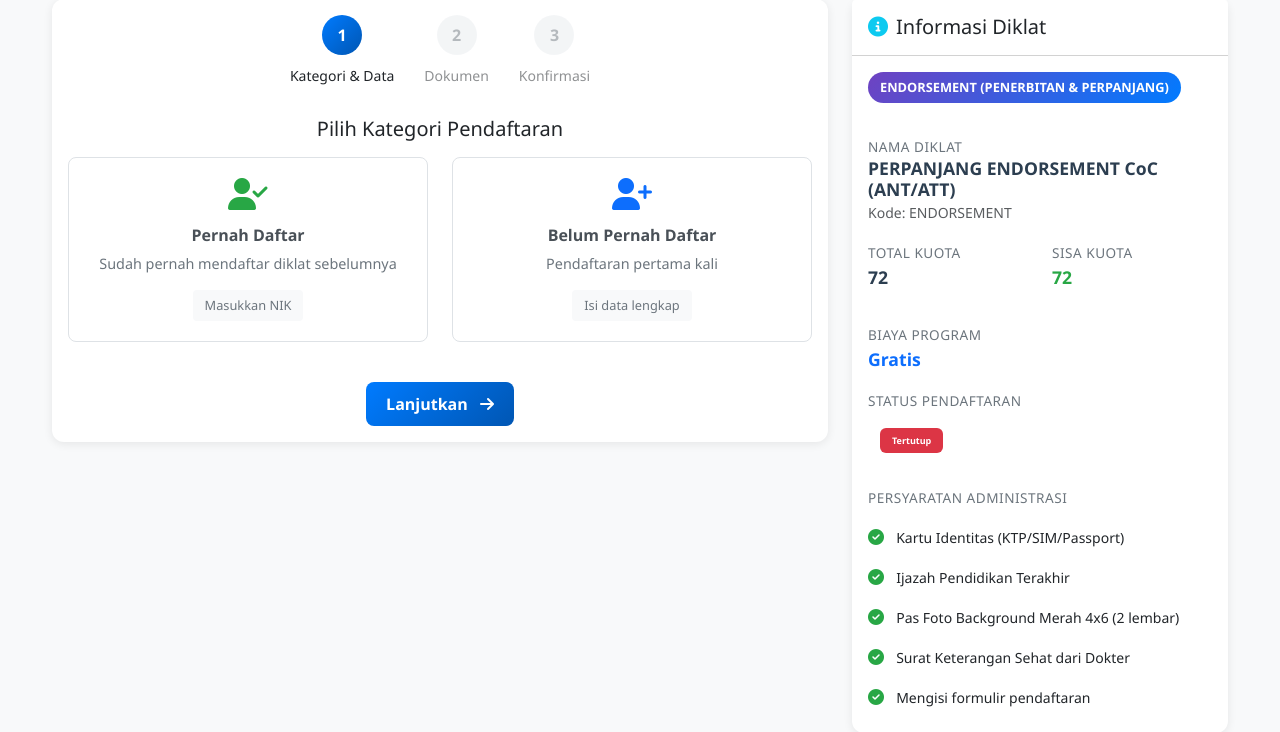
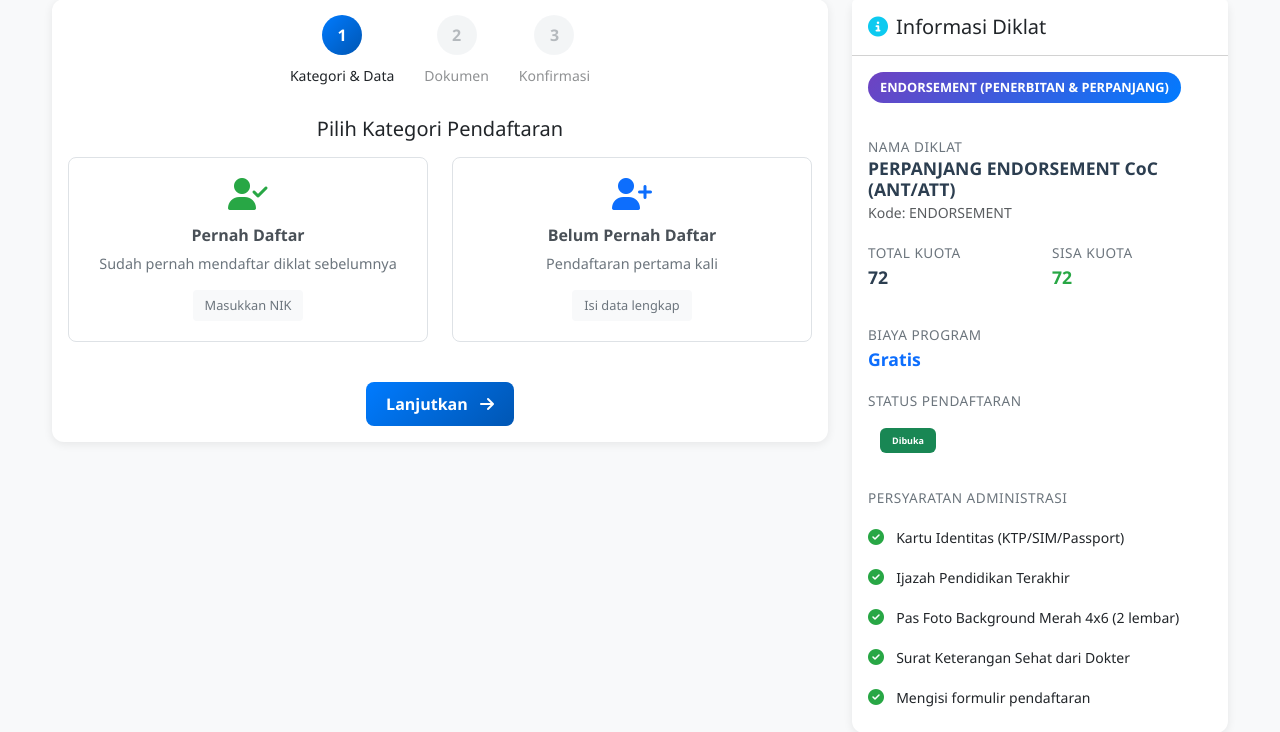
Before and after one commit to NRULTYAS/TMU1, a CodeIgniter app: page /tugas1_tmu1/pendaftaran/form/135-62332-54-48?diklat_id=13-58654-97 in a window 1280 px wide. Shown: the part 81-813 px from the top of the page. Run offline with CodeIgniter, Linux system fonts and the light colour scheme; data comes from the database, SQL or seed files in the repository.

Commit message:
Update form_pendaftaran.php (Mengganti Badge pada status pendaftaran)

```diff
--- a/application/views/frontend/form_pendaftaran.php
+++ b/application/views/frontend/form_pendaftaran.php
@@ -621,8 +621,8 @@
                             }
 
                             // Update status dengan badge
-                            let statusText = 'Tertutup';
-                            let statusBadgeClass = 'bg-danger';
+                            let statusText = 'Dibuka';
+                            let statusBadgeClass = 'bg-success';
 
                             if (info.status === 'open') {
                                 statusText = 'Terbuka';
```
